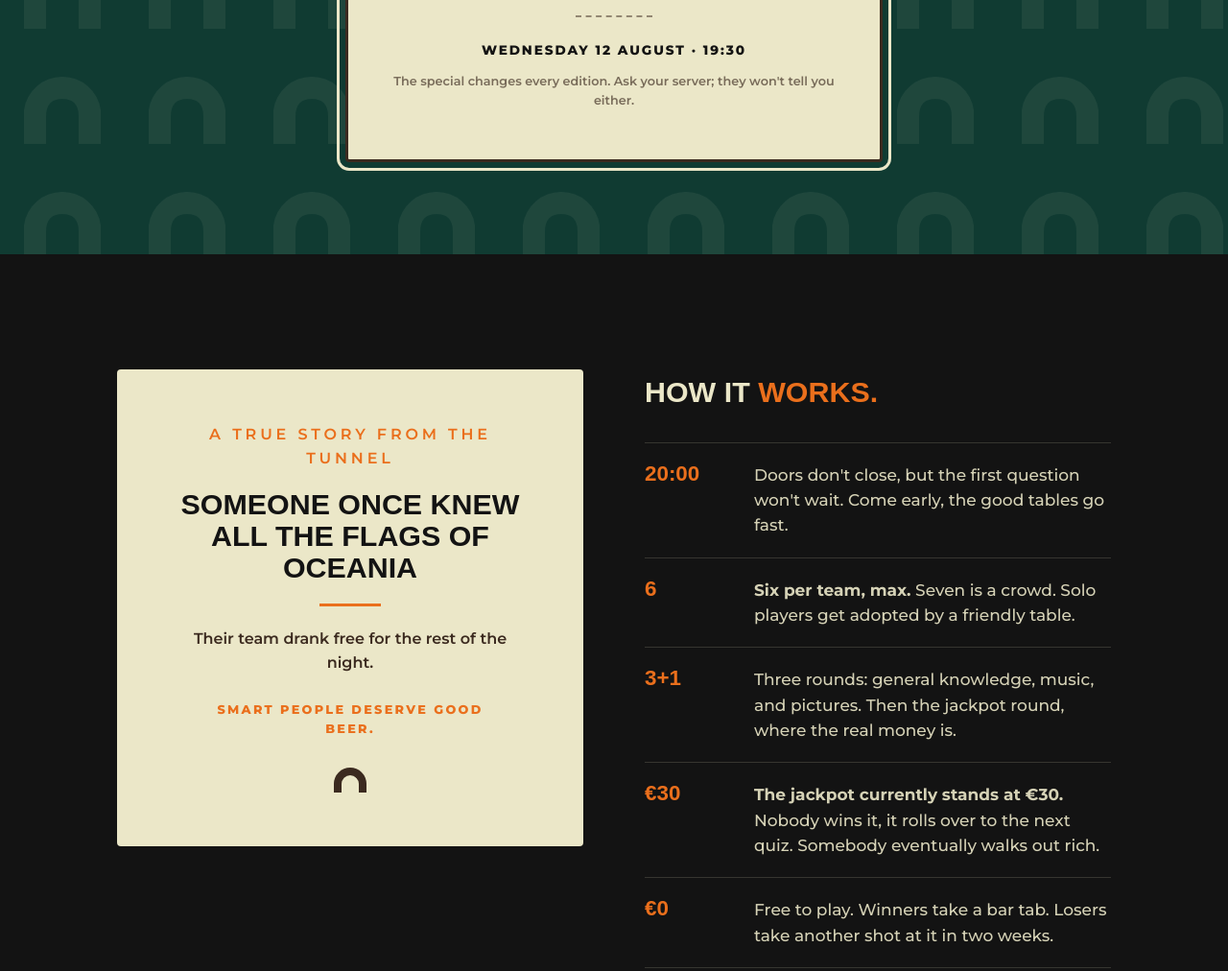
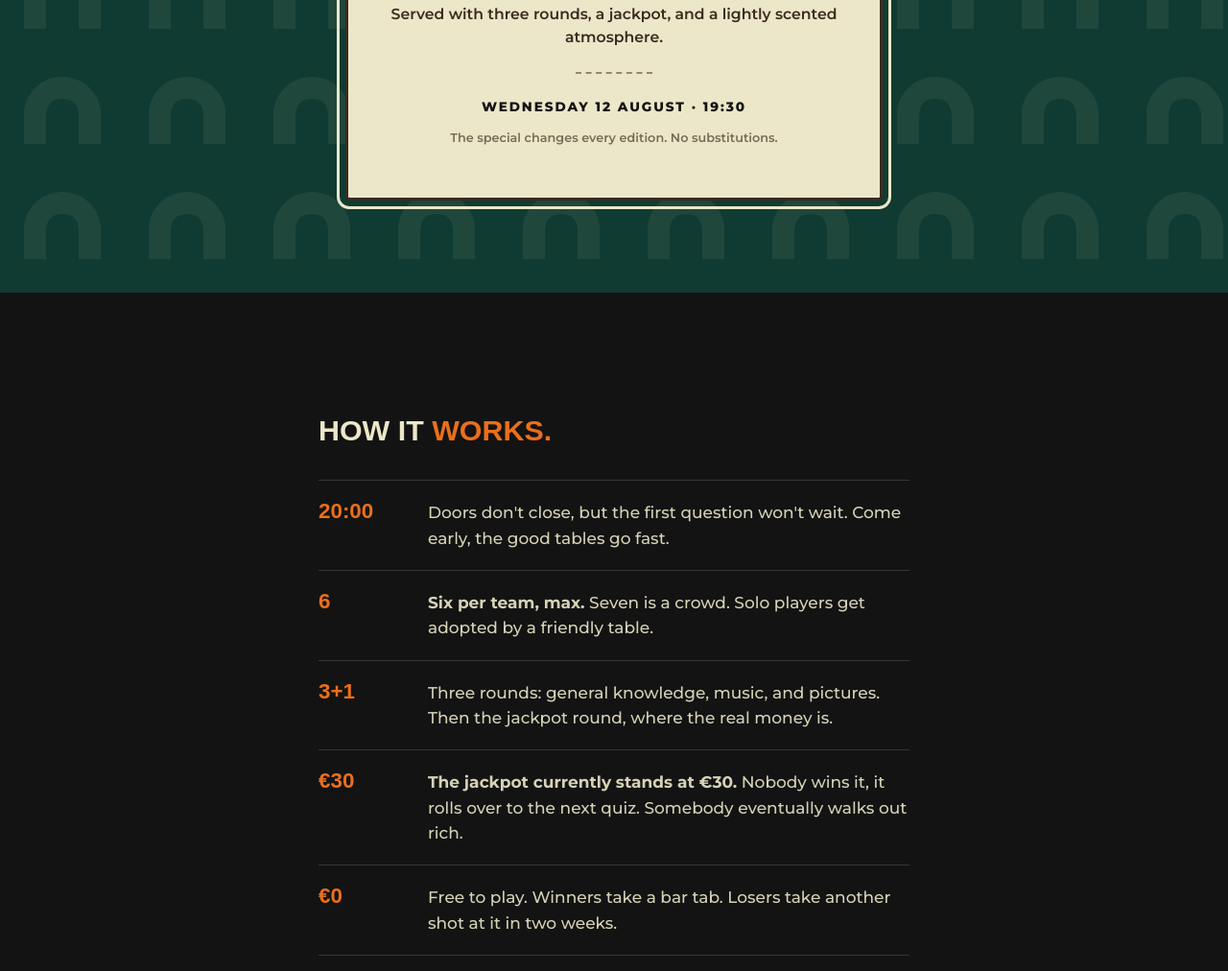
Before and after one commit to pranavjoy/tunnel-quiz, a plain HTML site: page public/index.html in a window 1280 px wide. Shown: the part 1443-2455 px from the top of the page at 96% size. Drawn offline with Linux system fonts and the light colour scheme; a web font is replaced by a local one.

Commit message:
Remove true-story section site+posters; Quizantha Williams special example; add bar and performer briefs

```diff
--- a/public/index.html
+++ b/public/index.html
@@ -194,51 +194,8 @@
   /* ---------- details ---------- */
   .details{
     padding:clamp(64px,10vw,120px) clamp(20px,6vw,72px);
-    display:grid;
-    grid-template-columns:1fr 1fr;
-    gap:clamp(32px,5vw,72px);
-    max-width:1180px;
+    max-width:760px;
     margin:0 auto;
-    align-items:start;
-  }
-  @media (max-width:820px){.details{grid-template-columns:1fr}}
-
-  .poster{
-    background:var(--cream);
-    color:var(--brown);
-    padding:clamp(36px,5vw,56px) clamp(28px,4vw,48px);
-    text-align:center;
-    border-radius:4px;
-  }
-  .poster .eyebrow{color:var(--orange)}
-  .poster h2{
-    font-family:'Brigends Expanded','Anybody',sans-serif;
-    font-stretch:118%;font-weight:800;
-    text-transform:uppercase;
-    font-size:clamp(1.4rem,3vw,1.9rem);
-    line-height:1.08;
-    margin:18px 0;
-    color:var(--black);
-  }
-  .poster hr{
-    border:none;border-top:3px solid var(--orange);
-    width:64px;margin:22px auto;
-  }
-  .poster p{font-weight:600;font-size:1rem;max-width:32ch;margin:0 auto}
-  .poster .tagline{
-    margin-top:26px;
-    color:var(--orange);
-    font-weight:800;
-    font-size:.8rem;
-    letter-spacing:.18em;
-    text-transform:uppercase;
-  }
-  .poster .mini-arch{
-    width:34px;height:26px;
-    border:8px solid var(--brown);
-    border-bottom:none;
-    border-radius:20px 20px 0 0;
-    margin:30px auto 0;
   }
 
   .facts h3{
@@ -474,24 +431,15 @@
 <section class="special">
   <div class="special-card">
     <p class="eyebrow">Tonight's Special</p>
-    <h2 class="display">A man who has never been wrong.</h2><!-- EDIT: menu-style description, no name -->
-    <p class="served">Served with three rounds and a jackpot. No substitutions.</p><!-- EDIT: served-with line -->
+    <h2 class="display">Quizantha Williams: Candle Maker Extraordinaire</h2><!-- EDIT: this edition's special -->
+    <p class="served">Served with three rounds, a jackpot, and a lightly scented atmosphere.</p><!-- EDIT: served-with line -->
     <hr class="special-rule">
     <p class="special-date"><span id="specialDate">Next quiz night</span> · 19:30</p>
-    <p class="special-note">The special changes every edition. Ask your server; they won't tell you either.</p>
+    <p class="special-note">The special changes every edition. No substitutions.</p>
   </div>
 </section>
 
 <section class="details">
-  <div class="poster">
-    <p class="eyebrow">A true story from The Tunnel</p>
-    <h2>Someone once knew all the flags of Oceania</h2>
-    <hr>
-    <p>Their team drank free for the rest of the night.</p>
-    <p class="tagline">Smart people deserve good beer.</p>
-    <div class="mini-arch" aria-hidden="true"></div>
-  </div>
-
   <div class="facts">
     <h3>How it <em>works.</em></h3>
     <div class="fact"><b>20:00</b><p>Doors don't close, but the first question won't wait. Come early, the good tables go fast.</p></div>
```
Also changed, not shown: public/posters.html (+1 -21 lines), 2 other files.
